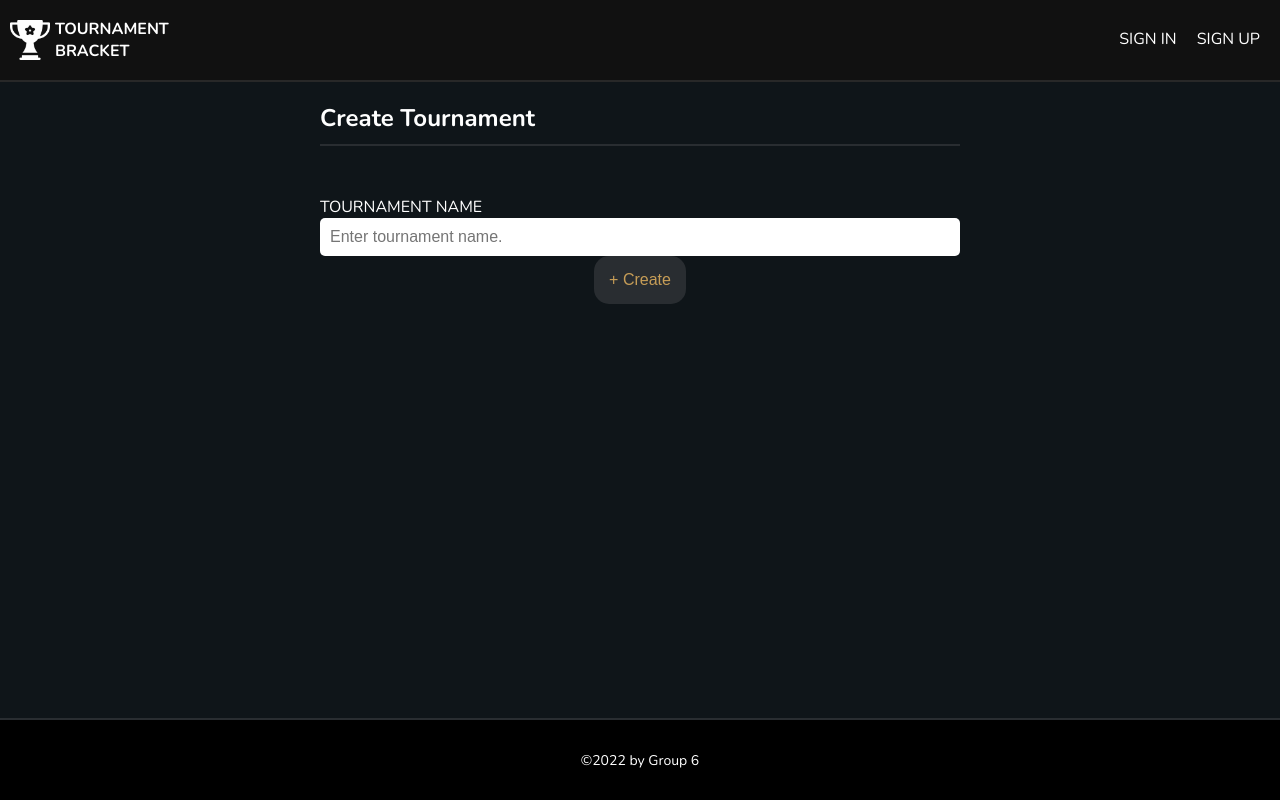
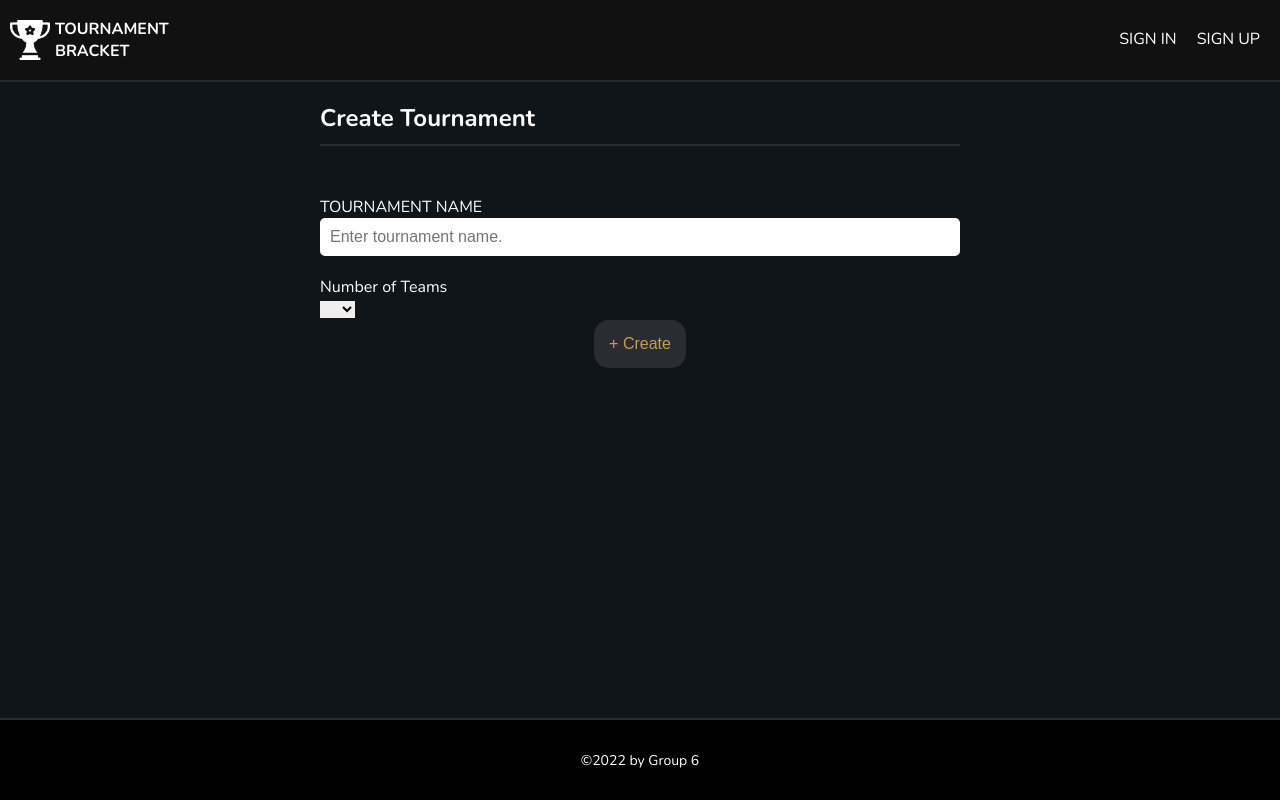
Before and after one commit to jcgcristel/tournament-bracket, a React (Create React App) app in the folder client/: page /create_tournament in a window 1280 px wide. Built offline with nearby package versions, Linux system fonts and the light colour scheme.

Commit message:
after much suffering, team name inputs entered dynamically

```diff
--- a/client/src/pages/CreateTournament.js
+++ b/client/src/pages/CreateTournament.js
@@ -2,7 +2,7 @@ import React, { useState } from 'react';
 
 import { useMutation } from '@apollo/client';
 import { ADD_TOURNAMENT } from '../utils/mutations';
-import { QUERY_ME, QUERY_TOURNAMENTS } from '../utils/queries';
+import { QUERY_ME, QUERY_TOURNAMENTS } from '../utils/queries'
 
 const CreateTournament = () => {
     const [tournament_name, setName] = useState('')
@@ -30,7 +30,30 @@ const CreateTournament = () => {
 
             }
         }
-        )
+    )
+
+    const [numOfInputs, setNumOfInputs] = useState(0)
+    const [generatedInputs, setGeneratedInputs] = useState([]);
+
+    const findNumOfInputs = (event) => {
+        const numOfInputs = event.target.value;
+        setNumOfInputs(numOfInputs);
+        if (numOfInputs > 0) {
+            const generateArrays = Array.from(Array(Number(event.target.value)).keys())
+            setGeneratedInputs(generateArrays);
+        } else {
+            setGeneratedInputs([])
+        }
+    };
+
+    const addInputs = () => {
+        return generatedInputs.map((input) => (
+            <div>
+                <label htmlFor='numOfInputs'>Team {input + 1} </label>
+                <input type="text" className='team_name' name='team_name'></input>
+            </div>
+        ))
+    }
 
     const handleChange = (event) => {
         if (event.target.value) {
@@ -65,7 +88,23 @@ const CreateTournament = () => {
                         <label htmlFor="tournament_name">TOURNAMENT NAME</label>
                         <input type="text" id="tournament_name" name="tournament_name" placeholder="Enter tournament name." onChange={handleChange} value={tournament_name}></input>
                     </div>
-
+                    <div className='input-group'>
+                        <label htmlFor='numOfInputs'>Number of Teams</label>
+                        <select className='numOfTeams' id="numOfTeams" name="numOfInputs" value={numOfInputs} onChange={findNumOfInputs}>
+                            <option value="" selected="selected"></option>
+                            <option value="4">4</option>
+                            <option value="8">8</option>
+                            <option value="16">16</option>
+                        </select>
+                    </div>
+                    <div className='input-group'>
+                        {generatedInputs.length ? (
+                            <div>
+                                {addInputs()}
+                            </div>
+                        ) : null
+                        }
+                    </div>
                     <div className="center-horizontal">
                         <input type="submit" className="button" id="addTournament" value="+ Create"></input>
                     </div>
--- a/client/src/pages/HostedTournaments.js
+++ b/client/src/pages/HostedTournaments.js
@@ -1,23 +1,12 @@
 import React from 'react';
 import { Link } from 'react-router-dom';
 import { useQuery } from '@apollo/client';
-import {QUERY_TOURNAMENTS} from '../utils/queries';
 import { BsTrashFill } from "react-icons/bs";
-import { useMutation } from '@apollo/client';
-import { DELETE_TOURNAMENT } from '../utils/mutations';
-
+import { QUERY_TOURNAMENTS } from '../utils/queries'
 
 const HostedTournaments = () => {
-    const { loading, data, refetch } = useQuery(QUERY_TOURNAMENTS);
+    const { loading, data } = useQuery(QUERY_TOURNAMENTS);
     const tournaments = data?.tournaments || []
-
-    const [deleteTournament] = useMutation(DELETE_TOURNAMENT, {
-        onCompleted: () => refetch(),
-      });
-
-    const handleDelete = (id) => {
-        deleteTournament({ variables: { id } });
-      };
 
     if (!tournaments.length) {
         return (
@@ -51,7 +40,8 @@ const HostedTournaments = () => {
                     <div key={tournament._id} className="card" >
                     <Link to={`/tournament/${tournament._id}`}><h3>{tournament.tournament_name}</h3></Link>
                     <p className=''>Tournament ID: {tournament._id}</p>
-                    <button onClick={() => handleDelete(tournament._id)}><BsTrashFill/></button>
+                    <button ><BsTrashFill/></button>
+                    {/* onClick={() => {console.log(tournament._id)}} */}
                 </div>
                 ))}
             </div>
--- a/client/src/utils/mutations.js
+++ b/client/src/utils/mutations.js
@@ -36,7 +36,9 @@ export const ADD_TOURNAMENT = gql`
 `;
 
 export const DELETE_TOURNAMENT = gql`
-  mutation deleteTournament($_id: Int!) {
-    deleteTournament(where: {id: {_eq: $_id}})
+  mutation deleteTournament($id: ID!) {
+    deleteTournament(songId: $songId) {
+      _id
+    }
   }
 `;
--- a/client/src/utils/queries.js
+++ b/client/src/utils/queries.js
@@ -13,7 +13,7 @@ export const QUERY_TOURNAMENTS = gql`
 
 export const QUERY_TOURNAMENT = gql`
   query tournament($id: ID!) {
-    tournaments(_id: $id) {
+    tournaments(id: $id) {
       _id
       tournament_name
       createdAt
```
